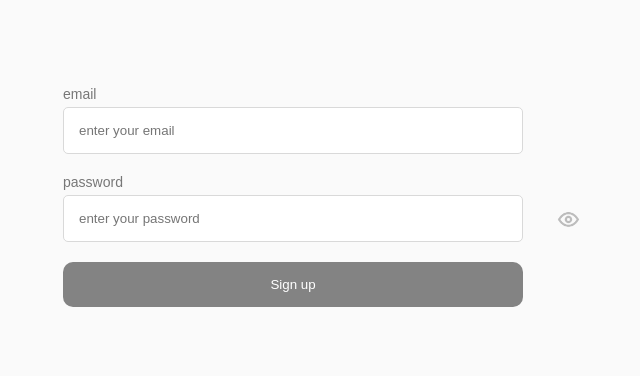
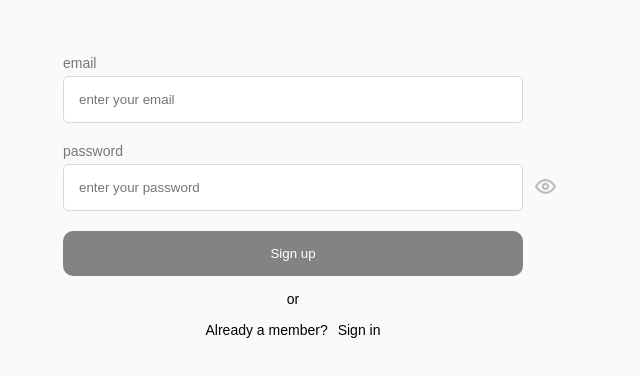
Before and after one commit to zoeypark/wanted-pre-onboarding-frontend, a React (Create React App) app: page /signup in a window 1280 px wide. Shown: the part 204-580 px from the top of the page, without its empty margins (347-987 px from the left). Built offline with nearby package versions, Linux system fonts and the light colour scheme; no server answers.

Commit message:
chore: Modify password preview button

```diff
--- a/src/pages/Signin.js
+++ b/src/pages/Signin.js
@@ -42,8 +42,8 @@ const StyledForm = styled.form`
     >.passwordPreview {
     width: 2.5rem;
     position: absolute;
-    margin-top: 1.2rem;
-    right: 27.5%;
+    margin-top: 1rem;
+    margin-left: 1rem;
     }
   }
     >.errorMessage {
@@ -143,7 +143,7 @@ const Signin = () => {
                 }}></input>
           </div>
           {emailRegExp.test(email) || email === '' ? '' : <div className="errorMessage">Invalid email address</div>}
-          <div>
+          <div className="password-input-wrapper">
             <label htmlFor="password-input">password</label>
               <input
               id="password-input"
@@ -157,6 +157,7 @@ const Signin = () => {
                 }}></input>
               <img className="passwordPreview" onClick={eyeImageClick} alt="eye-opened" src={eyeImageClicked ? eyeOpened : eyeClosed}/>
           </div>
+          {pwRegExp.test(pw) || pw === '' ? '' : <div className="errorMessage">Invalid password</div>}
           <button
             data-testid="signin-button"
             className={emailRegExp.test(email) === true && pwRegExp.test(pw) === true ? "signinBtn" : "signinBtnDisabled"}
--- a/src/pages/Signup.js
+++ b/src/pages/Signup.js
@@ -14,6 +14,17 @@ const StyledContainer = styled.div`
   justify-content: center;
   padding: 0 2rem;
   gap: 1.5rem;
+  > div {
+    display: flex;
+    gap: 1rem;
+    >.redirect-to-signin-btn {
+    all: unset;
+    }
+    >.redirect-to-signin-btn:hover {
+        cursor: pointer;
+        text-decoration: underline;
+      }
+    }
 `
 
 const StyledForm = styled.form`
@@ -26,10 +37,10 @@ const StyledForm = styled.form`
       width: 100%;
     }
     >.passwordPreview {
-    width: 2.5rem;
+      width: 2.5rem;
     position: absolute;
-    margin-top: 1.2rem;
-    right: 27.5%;
+    margin-top: 1rem;
+    margin-left: 1rem;
     }
   }
   >.errorMessage {
@@ -154,6 +165,13 @@ const Signup = () => {
               onClick={signupBtnClick}
               >Sign up</button>
           </StyledForm>
+          <div>
+            or
+          </div>
+          <div>
+            Already a member?
+            <button className="redirect-to-signin-btn" onClick={() => navigate('/signin')}>Sign in</button>
+          </div>
         </StyledContainer>
       </>
   )
```
